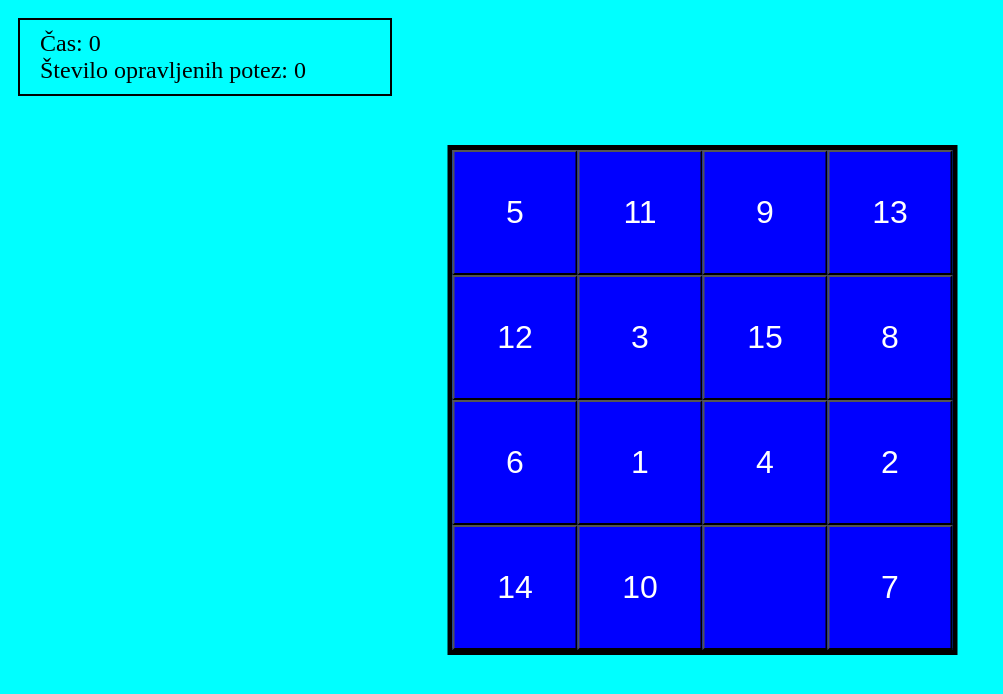
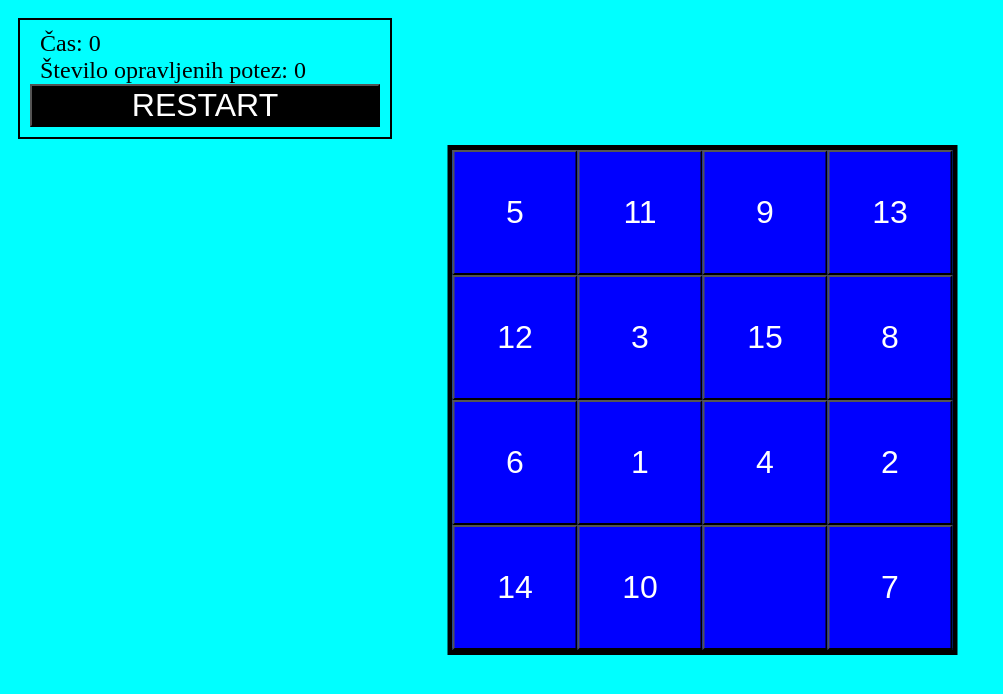
Before and after one commit to deticek/15-puzzle-game, a plain HTML site: page index.html in a window 1280 px wide. Shown: the whole page, without its empty margins (0-1003 px from the left). Drawn offline with Linux system fonts and the light colour scheme.

Commit message:
index.html

```diff
--- a/index.html
+++ b/index.html
@@ -11,6 +11,7 @@
     <div id="show">
         <a id="time">Čas: 0</a><br>
         <a id="stpotez">Število opravljenih potez: 0</a>
+        <button id="res" onclick="nakljucno()">RESTART</button>
     </div>
 </body>
 <script src="script.js"></script>
```
